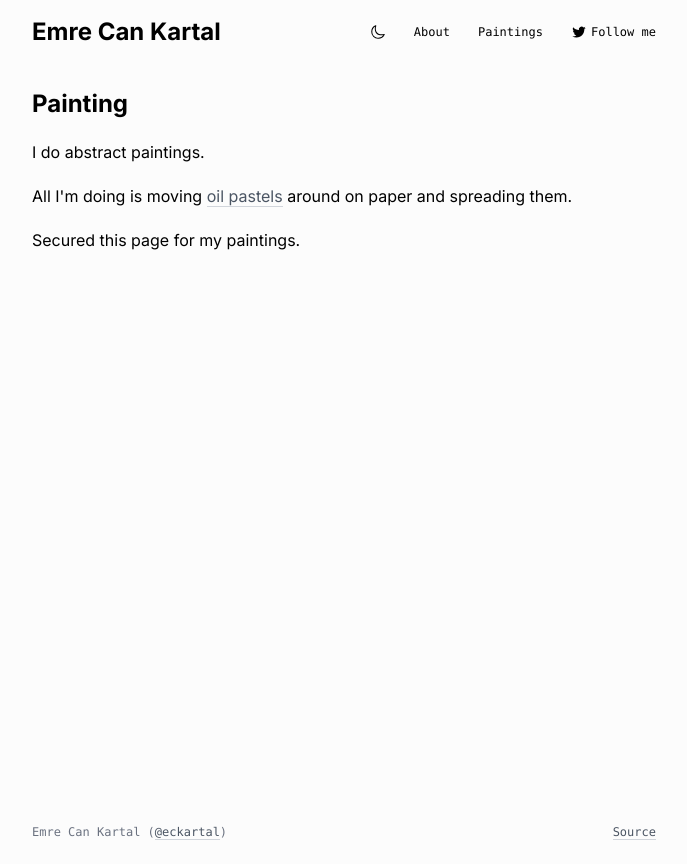
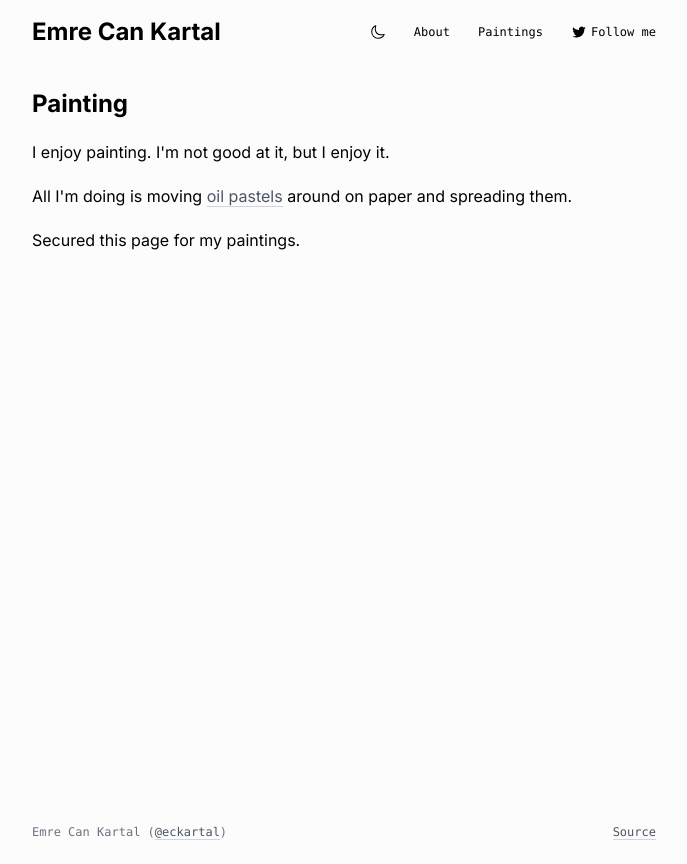
Before and after one commit to eckartal/emreckartal.com, a Next.js app: page /painting in a window 1280 px wide. Shown: the whole page, without its empty margins (296-983 px from the left). Built offline with nearby package versions, Linux system fonts and the light colour scheme.

Commit message:
syntax issue fixed

```diff
--- a/app/layout.tsx
+++ b/app/layout.tsx
@@ -10,10 +10,10 @@ const inter = Inter({ subsets: ["latin"] });
 
 export const metadata = {
   title: "Emre Can Kartal",
-  description: "Builder, marketer, learner. I'm passionate about finding patterns in humans' relationships with software, AI, and various aspects of life.",
+  description: "Builder, marketer, learner. I&apos;m passionate about finding patterns in humans&apos; relationships with software, AI, and various aspects of life.",
   openGraph: {
     title: "Emre Can Kartal",
-    description: "I'm passionate about finding patterns in humans' relationships with software, AI, and various aspects of life.",
+    description: "I&apos;m passionate about finding patterns in humans&apos; relationships with software, AI, and various aspects of life.",
     url: "https://emreckartal.com",
     siteName: "Emre Can Kartal",
     images: ["/opengraph-image"],
--- a/app/painting/page.mdx
+++ b/app/painting/page.mdx
@@ -5,8 +5,8 @@ export const metadata = {
 
 # Painting
 
-I do abstract paintings.
+I enjoy painting. I&apos;m not good at it, but I enjoy it.
 
-All I'm doing is moving [oil pastels](https://en.wikipedia.org/wiki/Oil_pastel) around on paper and spreading them.
+All I&apos;m doing is moving [oil pastels](https://en.wikipedia.org/wiki/Oil_pastel) around on paper and spreading them.
 
 Secured this page for my paintings.
```
